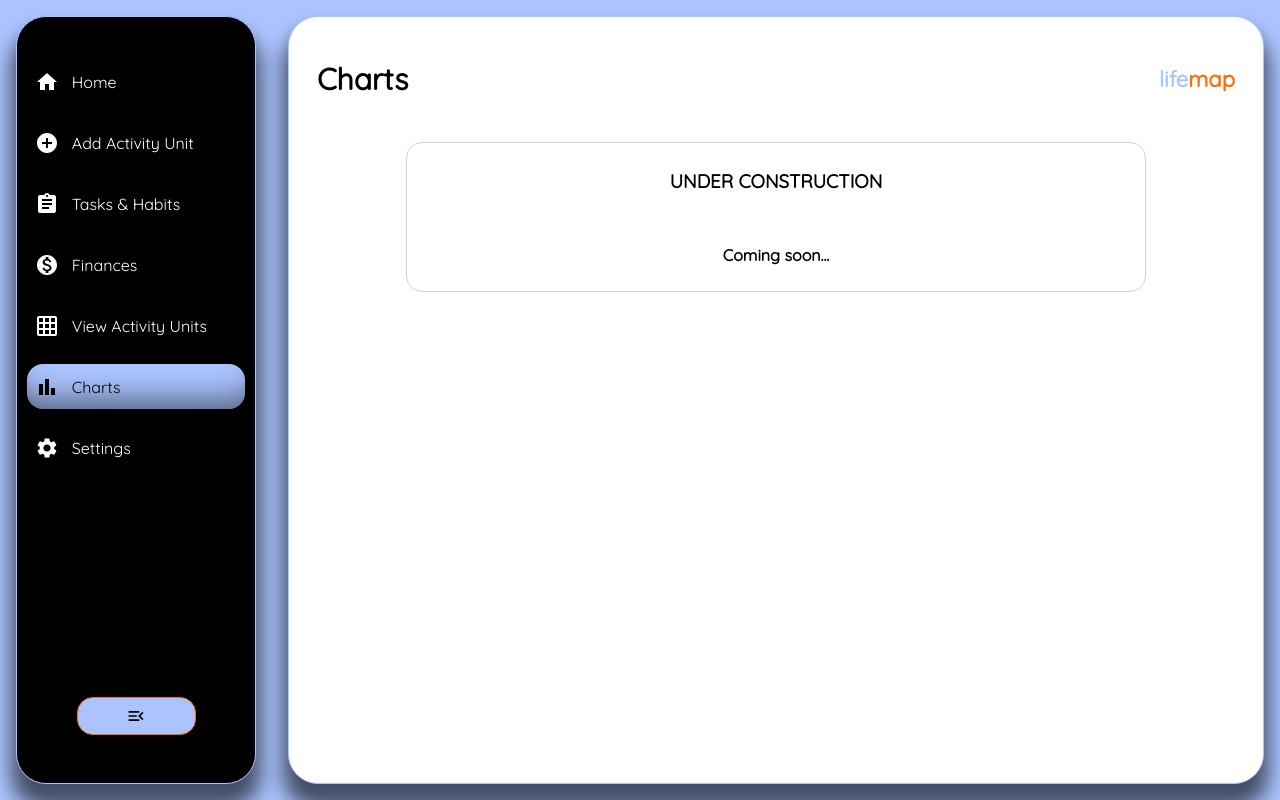
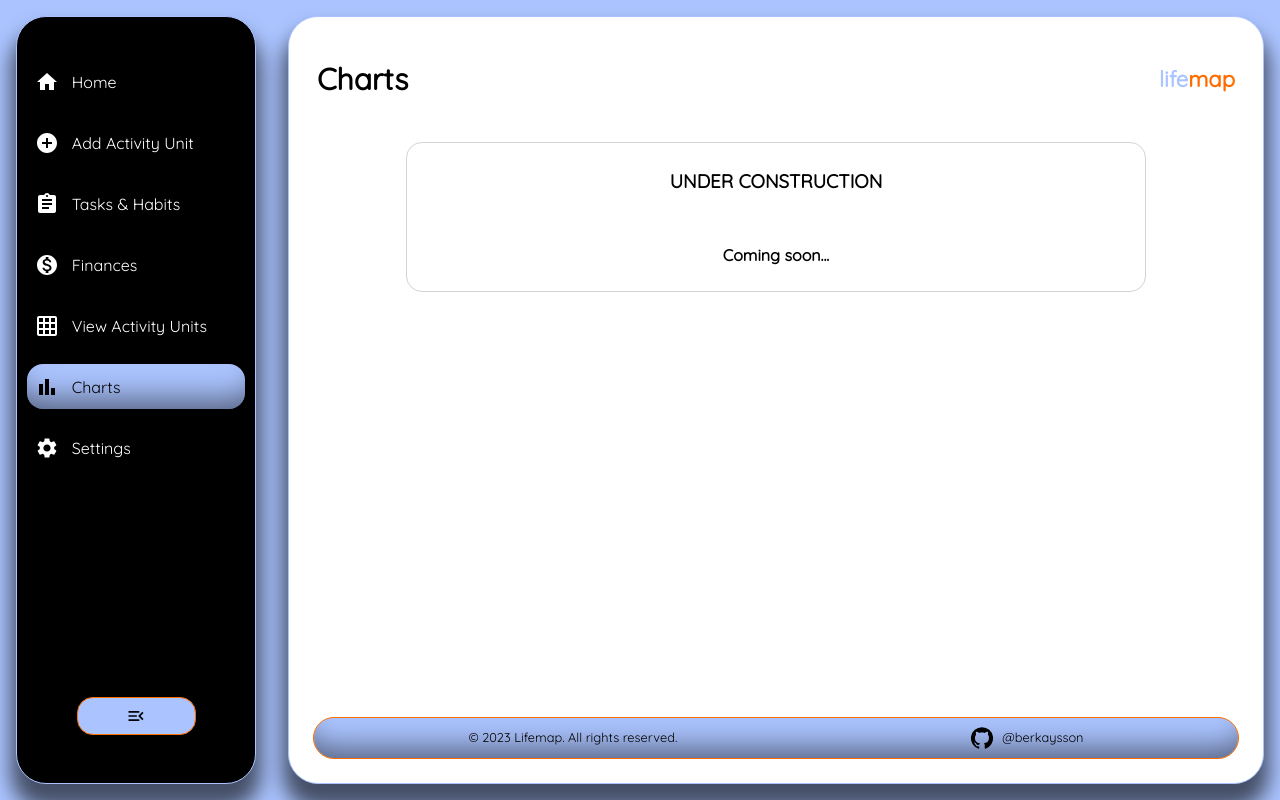
Before and after one commit to berkaysson/lifemap, a React (Create React App) app: page /lifemap/charts in a window 1280 px wide. Built offline with nearby package versions, Linux system fonts and the light colour scheme.

Commit message:
Create footer

```diff
--- /dev/null
+++ b/src/Components/Contents/FooterContent.js
@@ -0,0 +1,57 @@
+import styled from "styled-components";
+import { motion } from "framer-motion";
+import GitHubIcon from '@mui/icons-material/GitHub';
+
+import { animations } from "../../Style/animations";
+
+const FooterWrapper = styled(motion.footer)`
+  display: flex;
+  width: 100%;
+  justify-content: space-around;
+  align-items: center;
+  border: 1px solid ${({ theme }) => theme.colors.themeSecondary};
+  border-radius: ${({ theme }) => theme.radius.large};
+  padding: ${({ theme }) => theme.sizes.small};
+  margin-top: 2rem;
+  font-size: 0.8em;
+  background-color: ${({ theme }) => theme.colors.theme};
+  box-shadow: ${({theme}) => theme.boxShadows.innerShadow};
+
+  & > a {
+    display: flex;
+    align-items: center;
+    gap: 0.5rem;
+
+    & > .github-icon {
+        transition: all 0.5s ease;
+      }
+
+    &:hover{
+      & > .github-icon {
+        transform: rotate(360deg);
+      }
+    }
+  }
+
+  @media (max-width: 425px) {
+    flex-direction: column;
+  }
+`;
+
+const FooterContent = () => {
+  return (
+    <FooterWrapper
+    variants={animations.cardAnimation}
+    animate="animate"
+    exit="exit"
+    transition={{ duration: 0.3 }}
+    >
+      <p>&copy; 2023 Lifemap. All rights reserved.</p>
+      <a href="https://github.com/berkaysson" target="_blank" rel="noreferrer">
+        <GitHubIcon className="github-icon" fontSize="medium" /> @berkaysson
+      </a>
+    </FooterWrapper>
+  );
+};
+
+export default FooterContent;
--- a/src/Layout/RootLayout.js
+++ b/src/Layout/RootLayout.js
@@ -6,6 +6,7 @@ import styled, { css } from "styled-components";
 import { ThemeProvider } from "styled-components";
 import { useState, useEffect } from "react";
 import { fadeIn } from "../Style/animations";
+import FooterContent from "../Components/Contents/FooterContent";
 
 const RootContainer = styled.div`
   display: grid;
@@ -68,6 +69,10 @@ const MainContent = styled.main`
   border: 1px solid ${({ theme }) => theme.colors.theme};
   border-radius: ${({ theme }) => theme.radius.large};
   box-shadow: ${({ theme }) => theme.boxShadows.largeCardShadow};
+
+  display: flex;
+  flex-direction: column;
+  justify-content: space-between;
 
   @media (max-width: 1024px) {
     grid-column: 1 / 3;
@@ -140,6 +145,7 @@ const RootLayout = () => {
 
         <MainContent>
           <Outlet />
+          <FooterContent />
         </MainContent>
       </RootContainer>
     </ThemeProvider>
```
